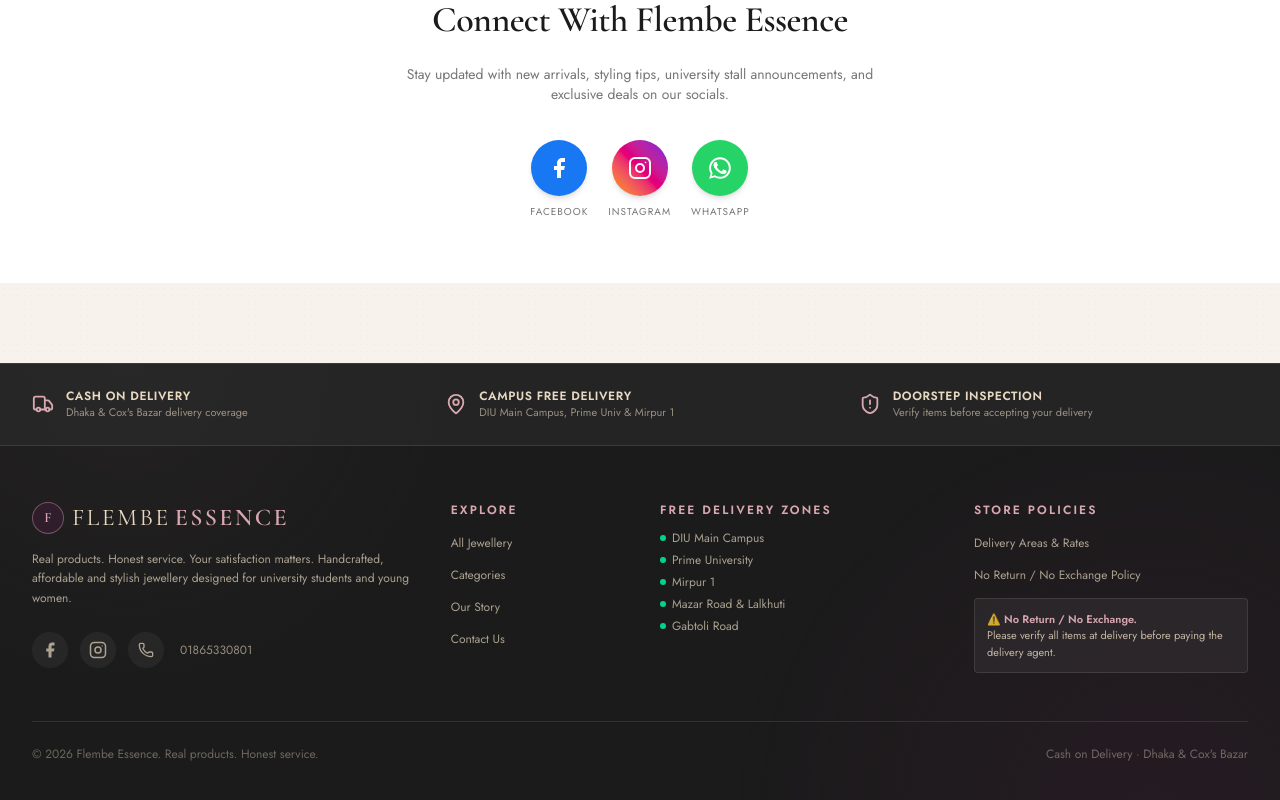
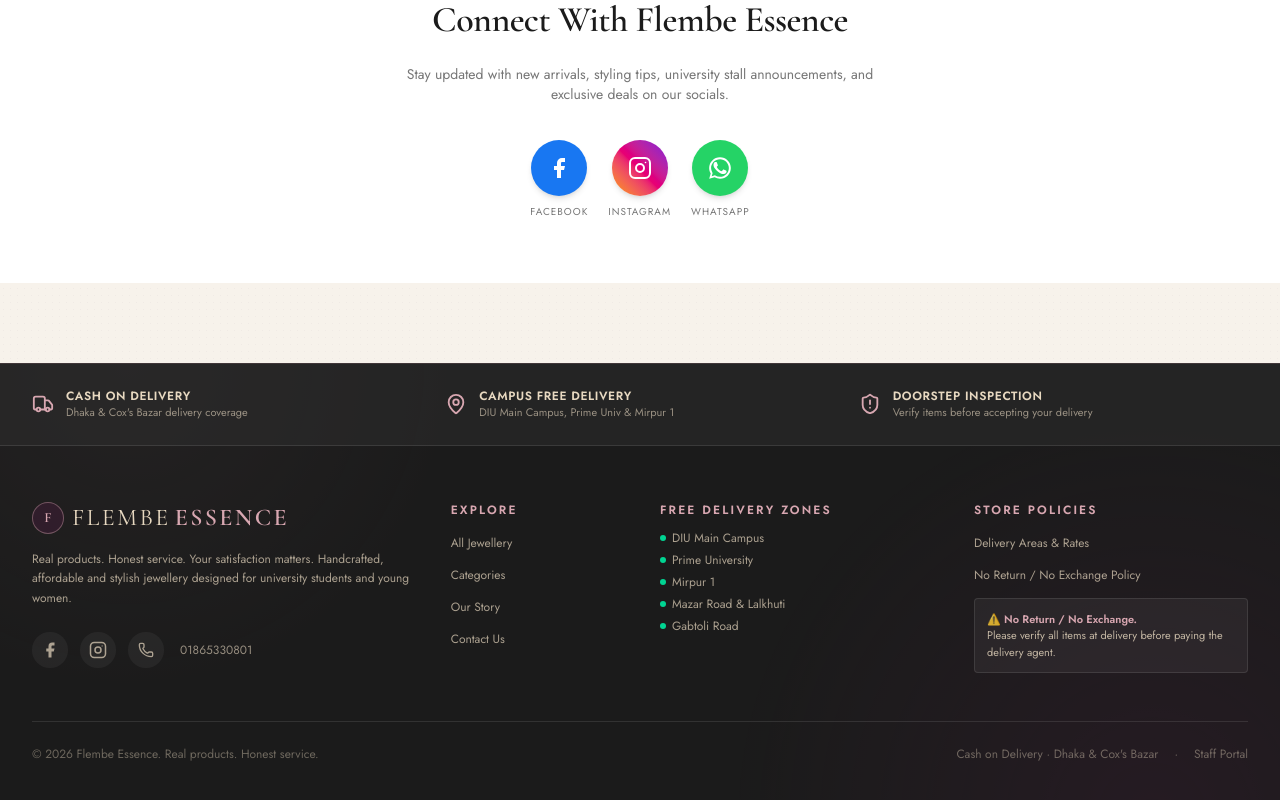
Before and after one commit to ashraf1600/FLEMBE-ESSENCE, a React (Vite) app in the folder frontend/: page / in a window 1280 px wide. Shown: the part 3194-3994 px from the top of the page. Built offline with nearby package versions, Linux system fonts and the light colour scheme; no server answers.

Commit message:
feat(footer): add Staff Portal link for one-click admin access

```diff
--- a/frontend/src/components/Footer.tsx
+++ b/frontend/src/components/Footer.tsx
@@ -175,7 +175,13 @@
         {/* Bottom copyright line */}
         <div className="border-t border-white/10 mt-12 pt-6 flex flex-col sm:flex-row justify-between items-center gap-4 text-xs font-body text-nude/40">
           <p>© {new Date().getFullYear()} Flembe Essence. Real products. Honest service.</p>
-          <p>Cash on Delivery · Dhaka & Cox's Bazar</p>
+          <div className="flex items-center gap-4">
+            <span>Cash on Delivery · Dhaka & Cox's Bazar</span>
+            <span>·</span>
+            <Link to="/admin-login" className="text-nude/40 hover:text-rose-smoke transition-colors">
+              Staff Portal
+            </Link>
+          </div>
         </div>
       </div>
     </footer>
```
